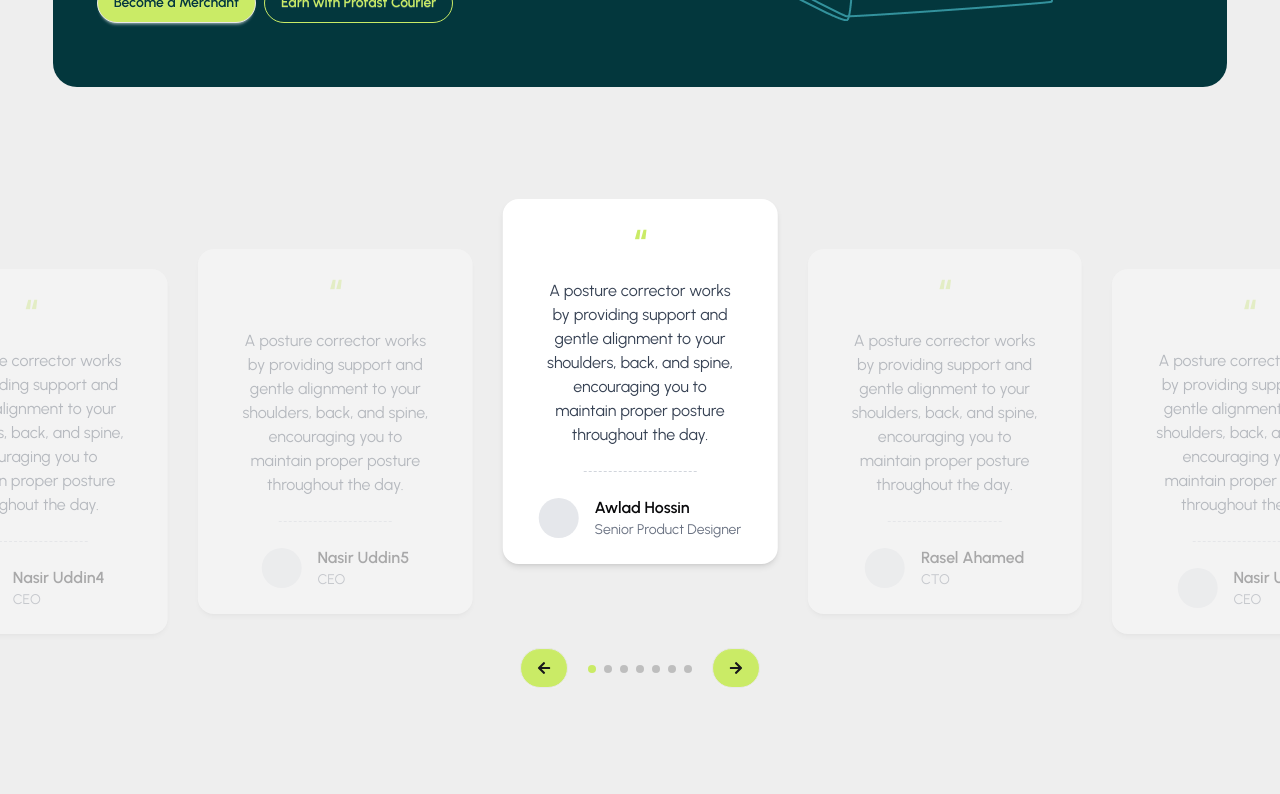
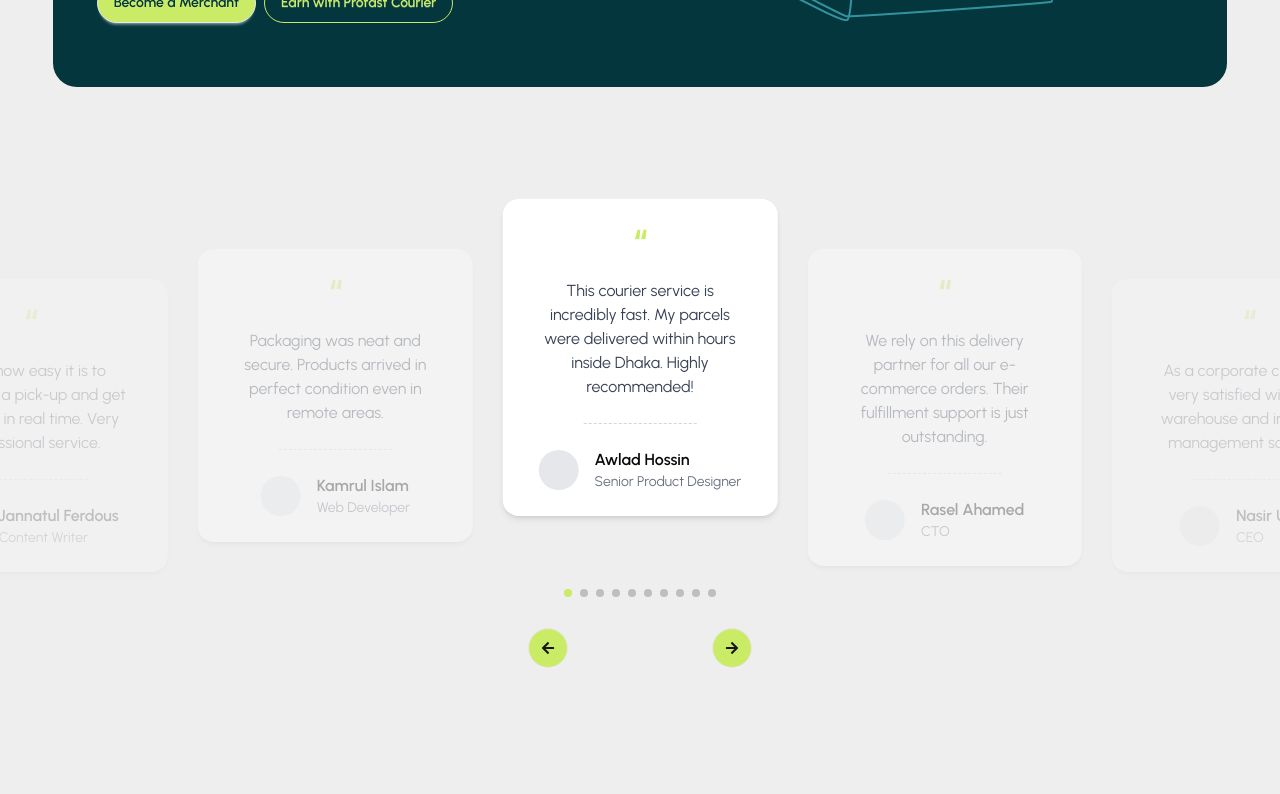
Before and after one commit to istiakiraz/mile-12-profast-client, a React (Vite) app: page / in a window 1280 px wide. Shown: the part 2440-3234 px from the top of the page. Built offline with nearby package versions, Linux system fonts and the light colour scheme.

Commit message:
module-63 end

```diff
--- a/src/App.css
+++ b/src/App.css
@@ -15,7 +15,9 @@ body{
 }
 
 .swiper-pagination-bullet {
-  background-color: #d1d5db; /* text-gray-300 */
+  background-color: #d1d5db;
+
+  /* text-gray-300 */
 }
 
 .swiper-pagination-bullet-active {
--- a/src/pages/Home/HomeComponents/ReviewSection.jsx
+++ b/src/pages/Home/HomeComponents/ReviewSection.jsx
@@ -1,70 +1,85 @@
-import React, { useState } from 'react';
-import { Swiper, SwiperSlide } from 'swiper/react';
-import { Pagination, Navigation } from 'swiper/modules';
-import { motion } from 'framer-motion';
-import 'swiper/css';
-import 'swiper/css/pagination';
-import 'swiper/css/navigation';
-import SwiperNav from './SwiperNav';
+import React, { useState } from "react";
+import { Swiper, SwiperSlide } from "swiper/react";
+import { Pagination, Navigation } from "swiper/modules";
+import { motion } from "framer-motion";
+import "swiper/css";
+import "swiper/css/pagination";
+import "swiper/css/navigation";
+import SwiperNav from "./SwiperNav";
 
 const testimonials = [
   {
-    name: 'Awlad Hossin',
-    title: 'Senior Product Designer',
-    text: 'A posture corrector works by providing support and gentle alignment to your shoulders, back, and spine, encouraging you to maintain proper posture throughout the day.',
+    name: "Awlad Hossin",
+    title: "Senior Product Designer",
+    text: "This courier service is incredibly fast. My parcels were delivered within hours inside Dhaka. Highly recommended!",
   },
   {
-    name: 'Rasel Ahamed',
-    title: 'CTO',
-    text: 'A posture corrector works by providing support and gentle alignment to your shoulders, back, and spine, encouraging you to maintain proper posture throughout the day.',
+    name: "Rasel Ahamed",
+    title: "CTO",
+    text: "We rely on this delivery partner for all our e-commerce orders. Their fulfillment support is just outstanding.",
   },
   {
-    name: 'Nasir Uddin1',
-    title: 'CEO',
-    text: 'A posture corrector works by providing support and gentle alignment to your shoulders, back, and spine, encouraging you to maintain proper posture throughout the day.',
+    name: "Nasir Uddin",
+    title: "CEO",
+    text: "As a corporate client, I’m very satisfied with their warehouse and inventory management solutions.",
   },
   {
-    name: 'Nasir Uddin2',
-    title: 'CEO',
-    text: 'A posture corrector works by providing support and gentle alignment to your shoulders, back, and spine, encouraging you to maintain proper posture throughout the day.',
+    name: "Shamim Reza",
+    title: "UX Designer",
+    text: "Not only was the delivery quick, but their customer service was also extremely helpful and friendly.",
   },
   {
-    name: 'Nasir Uddin3',
-    title: 'CEO',
-    text: 'A posture corrector works by providing support and gentle alignment to your shoulders, back, and spine, encouraging you to maintain proper posture throughout the day.',
+    name: "Tania Akter",
+    title: "Project Manager",
+    text: "They made nationwide delivery feel like local service. Tracking is accurate and delivery is always on time.",
   },
   {
-    name: 'Nasir Uddin4',
-    title: 'CEO',
-    text: 'A posture corrector works by providing support and gentle alignment to your shoulders, back, and spine, encouraging you to maintain proper posture throughout the day.',
+    name: "Shahriar Hasan",
+    title: "Marketing Lead",
+    text: "Reverse logistics was a game-changer for our business. Clients now trust us more for easy return policies.",
   },
   {
-    name: 'Nasir Uddin5',
-    title: 'CEO',
-    text: 'A posture corrector works by providing support and gentle alignment to your shoulders, back, and spine, encouraging you to maintain proper posture throughout the day.',
+    name: "Mehnaz Chowdhury",
+    title: "Customer Support",
+    text: "We needed a reliable partner for COD orders, and they exceeded expectations every single time.",
+  },
+  {
+    name: "Fahim Rahman",
+    title: "Business Analyst",
+    text: "With their express delivery, we managed to reduce customer complaints by 40%. That’s huge!",
+  },
+  {
+    name: "Jannatul Ferdous",
+    title: "Content Writer",
+    text: "I love how easy it is to schedule a pick-up and get updates in real time. Very professional service.",
+  },
+  {
+    name: "Kamrul Islam",
+    title: "Web Developer",
+    text: "Packaging was neat and secure. Products arrived in perfect condition even in remote areas.",
   },
 ];
+
 
 const ReviewSection = () => {
   const [activeIndex, setActiveIndex] = useState(0);
 
+  return (
+    <div className="py-16 w-11/12 relative mx-auto lg:w-full mb-16">
+      <Swiper
 
-  return (
-    <div className="py-16 w-11/12 mx-auto lg:w-full mb-16">
-      <Swiper
-        spaceBetween={30}
         centeredSlides={true}
         loop={true}
-        pagination={{ clickable: true }}
-        navigation={{ nextEl: '.custom-next', prevEl: '.custom-prev' }}
+        pagination={{ el: '.swiper-pagination', clickable: true }}
+        navigation={{ nextEl: ".custom-next", prevEl: ".custom-prev" }}
         onSlideChange={(swiper) => setActiveIndex(swiper.realIndex)}
         breakpoints={{
           640: { slidesPerView: 1 },
-          768: { slidesPerView: 3 },
-          1024: { slidesPerView: 4.3 },
+          768: { slidesPerView: 3 , spaceBetween:20  },
+          1024: { slidesPerView: 4.3 , spaceBetween:30 },
         }}
         modules={[Pagination, Navigation]}
-        className="mySwiper"
+        className="mySwiper  "
       >
         {testimonials.map((review, idx) => {
           const total = testimonials.length;
@@ -83,8 +98,8 @@ const ReviewSection = () => {
             y = 50;
             opacity = 0.3;
           } else if (idx === left2 || idx === right2) {
-            y = 70;
-            opacity = 0.3;
+            y = 80;
+            opacity = 0.2;
           }
 
           return (
@@ -96,7 +111,9 @@ const ReviewSection = () => {
                 className={`bg-white rounded-2xl p-6 mb-16 shadow-md flex flex-col justify-between text-center w-full h-full`}
               >
                 <div>
-                  <div className="text-4xl text-secondary font-bold mb-4">“</div>
+                  <div className="text-4xl text-secondary font-bold mb-4">
+                    “
+                  </div>
                   <p className="text-gray-700 mb-6 text-sm md:text-base px-4">
                     {review.text}
                   </p>
@@ -116,9 +133,14 @@ const ReviewSection = () => {
           );
         })}
 
+        {/* Pagination Below Swiper */}
+        <div className="flex justify-center space-x-2  ">
+          <div className="swiper-pagination !static " />
+        </div>
+
         {/* Custom Controls */}
-      <SwiperNav></SwiperNav>
 
+        <SwiperNav></SwiperNav>
       </Swiper>
     </div>
   );
--- a/src/pages/Home/HomeComponents/SwiperNav.jsx
+++ b/src/pages/Home/HomeComponents/SwiperNav.jsx
@@ -5,10 +5,10 @@ import { useSwiper } from 'swiper/react';
 const SwiperNav = () => {
     const swiper = useSwiper()
     return (
-        <div className='flex justify-center mt-5 gap-36' >
-            <button className='btn rounded-full bg-secondary hover:bg-white ' onClick={()=> swiper.slidePrev()} > <FaArrowLeft />
+        <div className='flex justify-center mt-6 gap-36' >
+            <button className='btn rounded-full p-3 bg-secondary hover:bg-white ' onClick={()=> swiper.slidePrev()} > <FaArrowLeft />
             </button>
-            <button className='btn rounded-full bg-secondary hover:bg-white ' onClick={()=> swiper.slideNext()} > <FaArrowRight />
+            <button className='btn rounded-full p-3 bg-secondary hover:bg-white ' onClick={()=> swiper.slideNext()} > <FaArrowRight />
             </button>
 
         </div>
```
